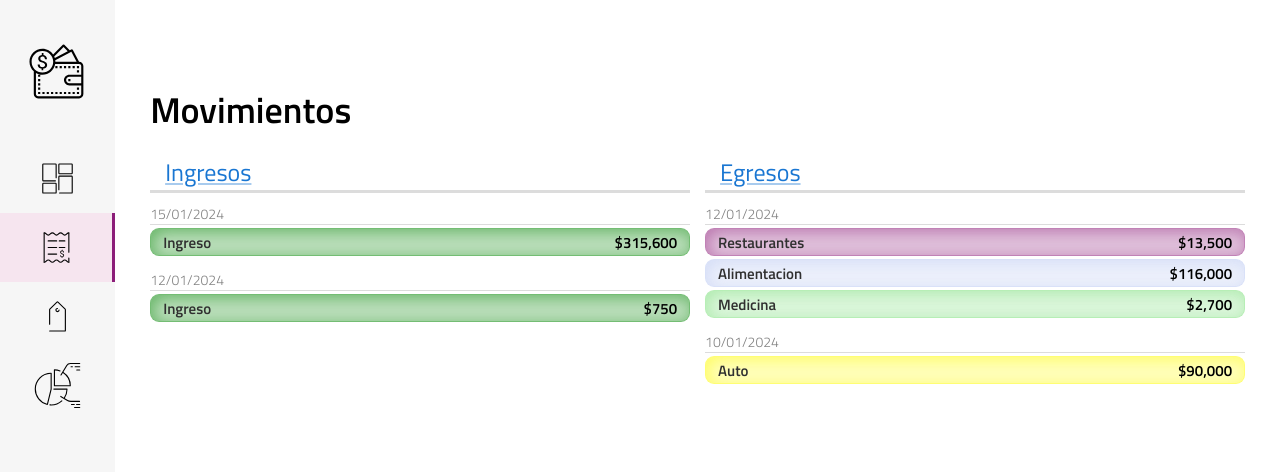
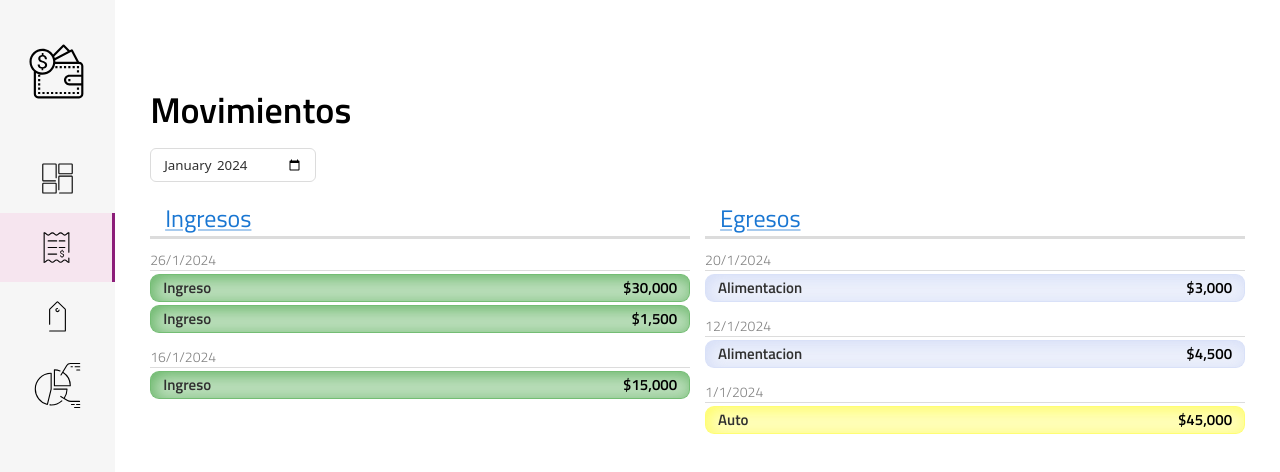
Before and after one commit to Libo033/smartPocket, a Next.js app: page /dashboard/movements in a window 1280 px wide. Shown: the top 472 px of the page. Built offline with nearby package versions, Linux system fonts and the light colour scheme.

Commit message:
Implementado: MovementContext en Movements page

```diff
--- a/src/app/dashboard/movements/page.module.css
+++ b/src/app/dashboard/movements/page.module.css
@@ -61,6 +61,24 @@
   border-bottom: 1px solid gainsboro;
 }
 
+.Movements_InputContainer {
+  padding: 1% 3% 0% 3%;
+}
+
+.Movements_Input {
+  border: 1px solid gainsboro;
+  border-radius: 6px;
+  padding: 6px 12px;
+  font-family: system-ui, -apple-system, BlinkMacSystemFont, "Segoe UI", Roboto,
+    Oxygen, Ubuntu, Cantarell, "Open Sans", "Helvetica Neue", sans-serif;
+  color: #303030;
+  outline: none;
+}
+
+.Movements_Input:focus {
+  outline: 1.5px solid #99999990;
+}
+
 @media (641px <= width <= 1007px) {
   .Movements {
     margin-left: 12%;
--- a/src/app/dashboard/movements/page.tsx
+++ b/src/app/dashboard/movements/page.tsx
@@ -1,14 +1,58 @@
-import React from "react";
+"use client";
+import React, { ChangeEvent, useContext, useEffect, useState } from "react";
 import styles from "./page.module.css";
 import Link from "next/link";
 import ExpenseMovement from "@/components/movement/ExpenseMovement";
 import IncomeMovement from "@/components/movement/IncomeMovement";
+import { MovementContext } from "@/context/MovementsContext";
+import { IExpense, IIncome } from "@/libs/interfaces";
 
 const Movements = () => {
+  const d = new Date();
+  const [date, setDate] = useState<string>(
+    d.getFullYear() +
+      "-" +
+      (d.getMonth() < 10 ? "0" + (d.getMonth() + 1) : d.getMonth() + 1)
+  );
+  const [income, setIncome] = useState<IIncome[]>([]);
+  const [expense, setExpense] = useState<IExpense[]>([]);
+  const { incomes, expenses } = useContext(MovementContext);
+
+  useEffect(() => {
+    setIncome(
+      incomes
+        .filter(
+          (i) =>
+            i.year === parseInt(date.slice(0, 5)) &&
+            i.month + 1 === parseInt(date.slice(6, 8))
+        )
+        .sort((a, b) => b.day - a.day)
+    );
+    setExpense(
+      expenses
+        .filter(
+          (e) =>
+            e.year === parseInt(date.slice(0, 5)) &&
+            e.month + 1 === parseInt(date.slice(6, 8))
+        )
+        .sort((a, b) => b.day - a.day)
+    );
+  }, [date]);
+
   return (
     <div className={styles.Movements}>
       <div className={styles.Movements_TitleContainer}>
         <h1 className={styles.Movements_Title}>Movimientos</h1>
+      </div>
+      <div className={styles.Movements_InputContainer}>
+        <input
+          className={styles.Movements_Input}
+          onChange={(e: ChangeEvent<HTMLInputElement>) =>
+            setDate(e.target.value)
+          }
+          type="month"
+          value={date}
+        />
       </div>
       <div className={styles.Movements_Container}>
         <div className={styles.Movements_MovContainer}>
@@ -21,22 +65,23 @@ const Movements = () => {
             </Link>
           </div>
           <div className={styles.Movements_Movements}>
-            <span className={styles.Movements_DateSeparator}>15/01/2024</span>
-            <IncomeMovement
-              _id={"1"}
-              income={315600}
-              year={2024}
-              month={1}
-              day={15}
-            />
-            <span className={styles.Movements_DateSeparator}>12/01/2024</span>
-            <IncomeMovement
-              _id={"2"}
-              income={750}
-              year={2024}
-              month={1}
-              day={12}
-            />
+            {income.length > 0 &&
+              income.map((i, index) => (
+                <>
+                  {index === 0 || i.day !== income[index - 1].day ? (
+                    <>
+                      <span className={styles.Movements_DateSeparator}>
+                        {i.day}/{i.month + 1}/{i.year}
+                      </span>
+                      <IncomeMovement {...i} />
+                    </>
+                  ) : (
+                    <>
+                      <IncomeMovement {...i} />
+                    </>
+                  )}
+                </>
+              ))}
           </div>
         </div>
         <div className={styles.Movements_MovContainer}>
@@ -49,40 +94,23 @@ const Movements = () => {
             </Link>
           </div>
           <div className={styles.Movements_Movements}>
-            <span className={styles.Movements_DateSeparator}>12/01/2024</span>
-            <ExpenseMovement
-              _id={"1"}
-              category_id={"1"}
-              expense={13500}
-              year={2024}
-              month={1}
-              day={12}
-            />
-            <ExpenseMovement
-              _id={"2"}
-              category_id={"2"}
-              expense={116000}
-              year={2024}
-              month={1}
-              day={12}
-            />
-            <ExpenseMovement
-              _id={"3"}
-              category_id={"3"}
-              expense={2700}
-              year={2024}
-              month={1}
-              day={12}
-            />
-            <span className={styles.Movements_DateSeparator}>10/01/2024</span>
-            <ExpenseMovement
-              _id={"4"}
-              category_id={"4"}
-              expense={90000}
-              year={2024}
-              month={1}
-              day={12}
-            />
+            {expense.length > 0 &&
+              expense.map((e, index) => (
+                <>
+                  {index === 0 || e.day !== expense[index - 1].day ? (
+                    <>
+                      <span className={styles.Movements_DateSeparator}>
+                        {e.day}/{e.month + 1}/{e.year}
+                      </span>
+                      <ExpenseMovement {...e} />
+                    </>
+                  ) : (
+                    <>
+                      <ExpenseMovement {...e} />
+                    </>
+                  )}
+                </>
+              ))}
           </div>
         </div>
       </div>
--- a/src/context/MovementsContext.tsx
+++ b/src/context/MovementsContext.tsx
@@ -10,6 +10,20 @@ let defIncome: IIncome[] = [
     month: 0,
     year: 2024,
   },
+  {
+    _id: "2",
+    income: 15000,
+    day: 16,
+    month: 0,
+    year: 2024,
+  },
+  {
+    _id: "3",
+    income: 1500,
+    day: 26,
+    month: 0,
+    year: 2024,
+  }
 ];
 
 let defExpense: IExpense[] = [
@@ -18,6 +32,22 @@ let defExpense: IExpense[] = [
     category_id: "2",
     expense: 3000,
     day: 20,
+    month: 0,
+    year: 2024,
+  },
+  {
+    _id: "2",
+    category_id: "4",
+    expense: 45000,
+    day: 1,
+    month: 0,
+    year: 2024,
+  },
+  {
+    _id: "3",
+    category_id: "2",
+    expense: 4500,
+    day: 12,
     month: 0,
     year: 2024,
   },
```
